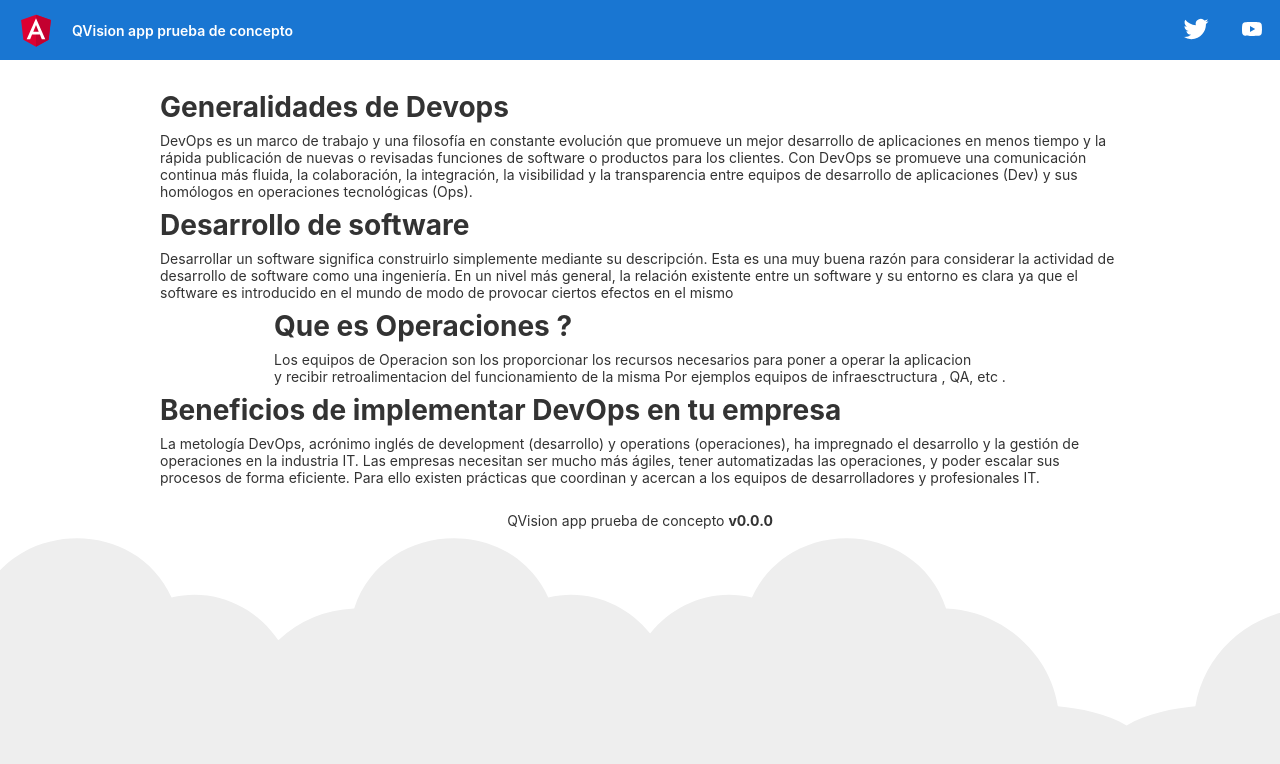
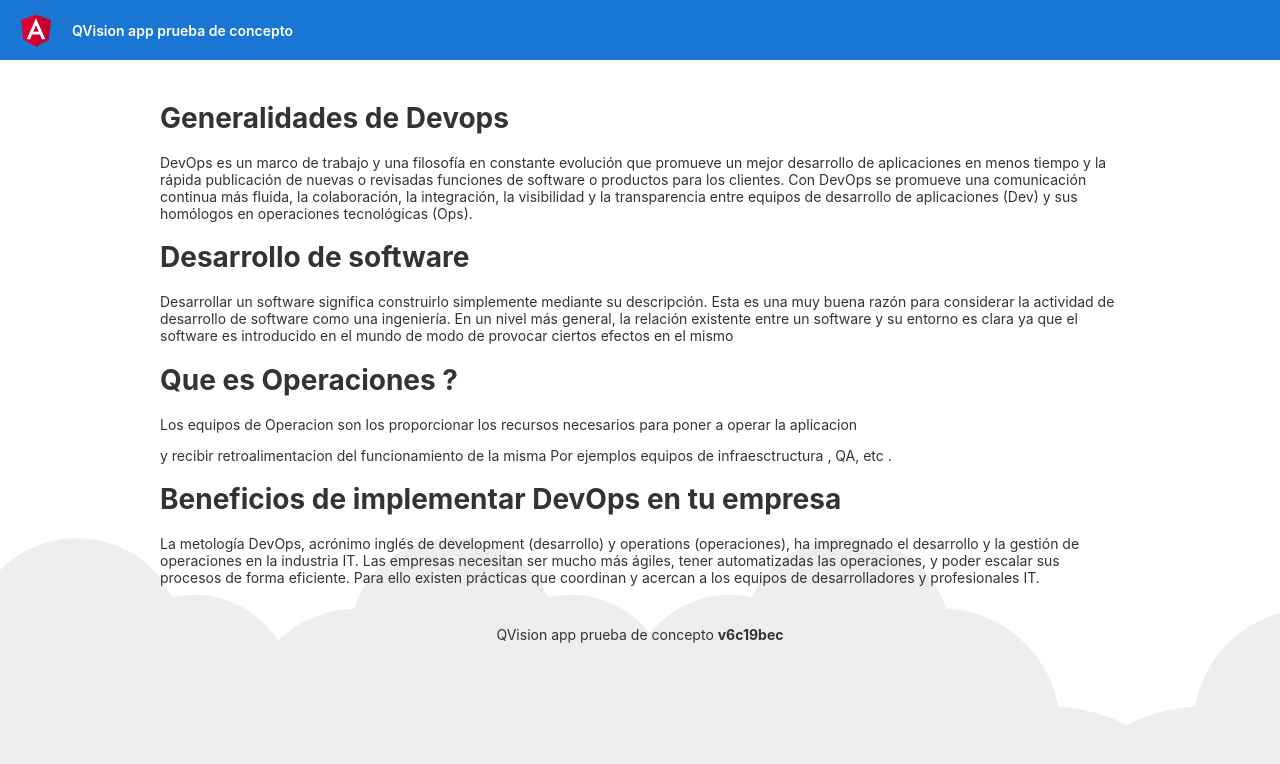
Before and after one commit to DCastroQV/Prueba-de-concepto, an Angular app: page /holamundo in a window 1280 px wide. Before the commit this address led to /. Shown: the top 764 px of the page. Built offline with nearby package versions, Linux system fonts and the light colour scheme.

Commit message:
Implementacion de versionamiento a partir del repositorio

```diff
--- a/package.json
+++ b/package.json
@@ -3,7 +3,7 @@
   "version": "0.0.0",
   "scripts": {
     "ng": "ng",
-    "start": "ng serve",
+    "start": "node src/git-version/git-version.js && ng serve",
     "build": "ng build",
     "watch": "ng build --watch --configuration development",
     "test": "ng test"
@@ -18,6 +18,7 @@
     "@angular/platform-browser": "~13.0.0",
     "@angular/platform-browser-dynamic": "~13.0.0",
     "@angular/router": "~13.0.0",
+    "git-describe": "^4.1.0",
     "rxjs": "~7.4.0",
     "tslib": "^2.3.0",
     "zone.js": "~0.11.4"
@@ -27,7 +28,7 @@
     "@angular/cli": "~13.0.3",
     "@angular/compiler-cli": "~13.0.0",
     "@types/jasmine": "~3.10.0",
-    "@types/node": "^12.11.1",
+    "@types/node": "^12.20.37",
     "jasmine-core": "~3.10.0",
     "karma": "~6.3.0",
     "karma-chrome-launcher": "~3.1.0",
--- a/src/app/app-routing.module.ts
+++ b/src/app/app-routing.module.ts
@@ -2,7 +2,9 @@ import { NgModule } from '@angular/core';
 import { RouterModule, Routes } from '@angular/router';
 import { HolaNundoComponent } from './hola-nundo/hola-nundo.component';
 
-const routes: Routes = [];
+const routes: Routes = [
+  { path: 'holamundo', component: HolaNundoComponent },
+];
 
 @NgModule({
   imports: [RouterModule.forRoot(routes)],
--- a/src/app/app.component.html
+++ b/src/app/app.component.html
@@ -1,12 +1,3 @@
-<!-- * * * * * * * * * * * * * * * * * * * * * * * * * * * * * * * -->
-<!-- * * * * * * * * * * * The content below * * * * * * * * * * * -->
-<!-- * * * * * * * * * * is only a placeholder * * * * * * * * * * -->
-<!-- * * * * * * * * * * and can be replaced. * * * * * * * * * * * -->
-<!-- * * * * * * * * * * * * * * * * * * * * * * * * * * * * * * * -->
-<!-- * * * * * * * * * Delete the template below * * * * * * * * * * -->
-<!-- * * * * * * * to get started with your project! * * * * * * * * -->
-<!-- * * * * * * * * * * * * * * * * * * * * * * * * * * * * * * * -->
-
 <style>
   :host {
     font-family: -apple-system, BlinkMacSystemFont, "Segoe UI", Roboto, Helvetica, Arial, sans-serif, "Apple Color Emoji", "Segoe UI Emoji", "Segoe UI Symbol";
@@ -311,59 +302,10 @@
   />
   <span>QVision app prueba de concepto</span>
     <div class="spacer"></div>
-    <a aria-label="Angular on twitter" target="_blank" rel="noopener" href="https://twitter.com/angular" title="Twitter">
-      <svg id="twitter-logo" height="24" data-name="Logo" xmlns="http://www.w3.org/2000/svg" viewBox="0 0 400 400">
-        <rect width="400" height="400" fill="none"/>
-        <path d="M153.62,301.59c94.34,0,145.94-78.16,145.94-145.94,0-2.22,0-4.43-.15-6.63A104.36,104.36,0,0,0,325,122.47a102.38,102.38,0,0,1-29.46,8.07,51.47,51.47,0,0,0,22.55-28.37,102.79,102.79,0,0,1-32.57,12.45,51.34,51.34,0,0,0-87.41,46.78A145.62,145.62,0,0,1,92.4,107.81a51.33,51.33,0,0,0,15.88,68.47A50.91,50.91,0,0,1,85,169.86c0,.21,0,.43,0,.65a51.31,51.31,0,0,0,41.15,50.28,51.21,51.21,0,0,1-23.16.88,51.35,51.35,0,0,0,47.92,35.62,102.92,102.92,0,0,1-63.7,22A104.41,104.41,0,0,1,75,278.55a145.21,145.21,0,0,0,78.62,23" fill="#fff"/>
-      </svg>
-    </a>
-    <a aria-label="Angular on YouTube" target="_blank" rel="noopener" href="https://youtube.com/angular" title="YouTube">
-      <svg id="youtube-logo" height="24" width="24" data-name="Logo" xmlns="http://www.w3.org/2000/svg" viewBox="0 0 24 24" fill="#fff">
-        <path d="M0 0h24v24H0V0z" fill="none"/>
-        <path d="M21.58 7.19c-.23-.86-.91-1.54-1.77-1.77C18.25 5 12 5 12 5s-6.25 0-7.81.42c-.86.23-1.54.91-1.77 1.77C2 8.75 2 12 2 12s0 3.25.42 4.81c.23.86.91 1.54 1.77 1.77C5.75 19 12 19 12 19s6.25 0 7.81-.42c.86-.23 1.54-.91 1.77-1.77C22 15.25 22 12 22 12s0-3.25-.42-4.81zM10 15V9l5.2 3-5.2 3z"/>
-      </svg>
-    </a>
 </div>
 
 <div class="content" role="main">
-
-  <!-- Requerimeinto Angel -->
-  <div>
-    <h1>Generalidades de Devops</h1>
-    <p>
-		DevOps es un marco de trabajo y una filosofía en constante evolución que promueve un mejor desarrollo de aplicaciones en menos tiempo y la rápida publicación de nuevas o revisadas funciones de software o productos para los clientes.
-
-		Con DevOps se promueve una comunicación continua más fluida, la colaboración, la integración, la visibilidad y la transparencia entre equipos de desarrollo de aplicaciones (Dev) y sus homólogos en operaciones tecnológicas (Ops).
-	</p>
-  </div>
-
-  <!-- Requerimeinto Edgar -->
-  <div>
-    <h1>Desarrollo de software</h1>
-    <p>Desarrollar un software significa construirlo simplemente mediante
-      su descripción. Esta es una muy buena razón para considerar la actividad
-      de desarrollo de software como una ingeniería. En un nivel más general,
-      la relación existente entre un software y su entorno es clara
-      ya que el software es introducido en el mundo de modo de provocar ciertos efectos en el mismo</p>
-  </div>
-
-  <!-- Requerimeinto Gabriel -->
-  <div>
-    <h1>Que es Operaciones ?</h1>
-    <p>Los equipos de Operacion son los proporcionar los recursos necesarios para poner a operar la aplicacion </p>
-    <p> y recibir retroalimentacion del funcionamiento de la misma Por ejemplos equipos de infraesctructura , QA, etc .</p>
-  </div>
-
-  <!-- Requerimeinto Diego -->
-  <div>
-    <h1>
-      Beneficios de implementar DevOps en tu empresa
-    </h1>
-    <p>
-      La metología DevOps, acrónimo inglés de development (desarrollo) y operations (operaciones), ha impregnado el desarrollo y la gestión de operaciones en la industria IT. Las empresas necesitan ser mucho más ágiles, tener automatizadas las operaciones, y poder escalar sus procesos de forma eficiente. Para ello existen prácticas que coordinan y acercan a los equipos de desarrolladores y profesionales IT.
-    </p>
-  </div>
-
+  <router-outlet></router-outlet>
 
   <!-- Footer -->
   <br>
@@ -371,7 +313,7 @@
 
       QVision app prueba de concepto&nbsp;
       <br>
-      <strong>v0.0.0</strong>
+      <strong>v{{version}}</strong>
   </footer>
 
   <svg id="clouds" xmlns="http://www.w3.org/2000/svg" width="2611.084" height="485.677" viewBox="0 0 2611.084 485.677">
@@ -380,5 +322,3 @@
   </svg>
 
 </div>
-
-<router-outlet></router-outlet>
--- a/src/app/app.component.ts
+++ b/src/app/app.component.ts
@@ -1,4 +1,5 @@
 import { Component } from '@angular/core';
+import { versionInfo } from 'src/git-version/version-info';
 
 @Component({
   selector: 'app-root',
@@ -7,4 +8,10 @@ import { Component } from '@angular/core';
 })
 export class AppComponent {
   title = 'app-qv-devops';
+
+  public version: string;
+
+  constructor(){
+    this.version = versionInfo.tag == null ? versionInfo.hash : versionInfo.tag
+  }
 }
--- a/src/app/hola-nundo/hola-nundo.component.html
+++ b/src/app/hola-nundo/hola-nundo.component.html
@@ -1 +1,36 @@
-<p>hola-nundo works!</p>
+<!-- Requerimeinto Angel -->
+<div>
+<h1>Generalidades de Devops</h1>
+<p>
+    DevOps es un marco de trabajo y una filosofía en constante evolución que promueve un mejor desarrollo de aplicaciones en menos tiempo y la rápida publicación de nuevas o revisadas funciones de software o productos para los clientes.
+
+    Con DevOps se promueve una comunicación continua más fluida, la colaboración, la integración, la visibilidad y la transparencia entre equipos de desarrollo de aplicaciones (Dev) y sus homólogos en operaciones tecnológicas (Ops).
+</p>
+</div>
+
+<!-- Requerimeinto Edgar -->
+<div>
+<h1>Desarrollo de software</h1>
+<p>Desarrollar un software significa construirlo simplemente mediante
+    su descripción. Esta es una muy buena razón para considerar la actividad
+    de desarrollo de software como una ingeniería. En un nivel más general,
+    la relación existente entre un software y su entorno es clara
+    ya que el software es introducido en el mundo de modo de provocar ciertos efectos en el mismo</p>
+</div>
+
+<!-- Requerimeinto Gabriel -->
+<div>
+<h1>Que es Operaciones ?</h1>
+<p>Los equipos de Operacion son los proporcionar los recursos necesarios para poner a operar la aplicacion </p>
+<p> y recibir retroalimentacion del funcionamiento de la misma Por ejemplos equipos de infraesctructura , QA, etc .</p>
+</div>
+
+<!-- Requerimeinto Diego -->
+<div>
+<h1>
+    Beneficios de implementar DevOps en tu empresa
+</h1>
+<p>
+    La metología DevOps, acrónimo inglés de development (desarrollo) y operations (operaciones), ha impregnado el desarrollo y la gestión de operaciones en la industria IT. Las empresas necesitan ser mucho más ágiles, tener automatizadas las operaciones, y poder escalar sus procesos de forma eficiente. Para ello existen prácticas que coordinan y acercan a los equipos de desarrolladores y profesionales IT.
+</p>
+</div>
--- /dev/null
+++ b/src/git-version/git-version.js
@@ -0,0 +1,7 @@
+const { gitDescribeSync } = require('git-describe');
+const { writeFileSync } = require('fs');
+
+const gitInfo = gitDescribeSync();
+const versionInfoJson = JSON.stringify(gitInfo, null, 2);
+
+writeFileSync('src/git-version/git-version.json', versionInfoJson);
--- /dev/null
+++ b/src/git-version/git-version.json
@@ -0,0 +1,10 @@
+{
+  "dirty": false,
+  "raw": "6c19bec",
+  "hash": "6c19bec",
+  "distance": null,
+  "tag": null,
+  "semver": null,
+  "suffix": "6c19bec",
+  "semverString": null
+}
--- /dev/null
+++ b/src/git-version/version-info.ts
@@ -0,0 +1,12 @@
+import * as decribe from 'src/git-version/git-version.json';
+
+export const versionInfo = (() => {
+    try {
+      // tslint:disable-next-line:no-var-requires
+      return decribe;
+      // return require('src/git-version/git-version.json');
+    } catch {
+      // In dev the file might not exist:
+      return { tag: 'v0.0.0', hash: 'dev' };
+    }
+  })();
--- a/tsconfig.json
+++ b/tsconfig.json
@@ -21,7 +21,11 @@
     "lib": [
       "es2020",
       "dom"
-    ]
+    ],
+    "types":[
+      "node_modules/@types"
+    ],
+    "resolveJsonModule": true
   },
   "angularCompilerOptions": {
     "enableI18nLegacyMessageIdFormat": false,
```
Also changed, not shown: 1 other file (tests, documents, lock files or other folders).
